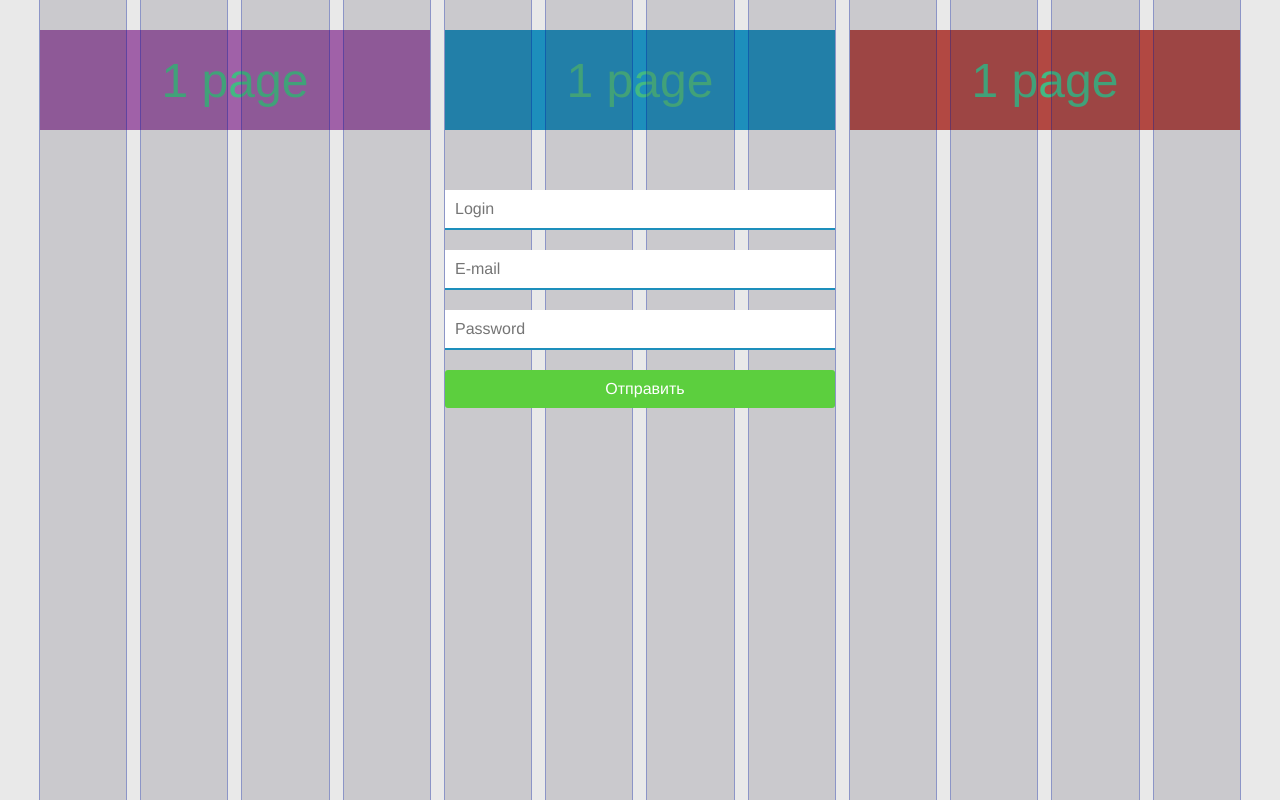
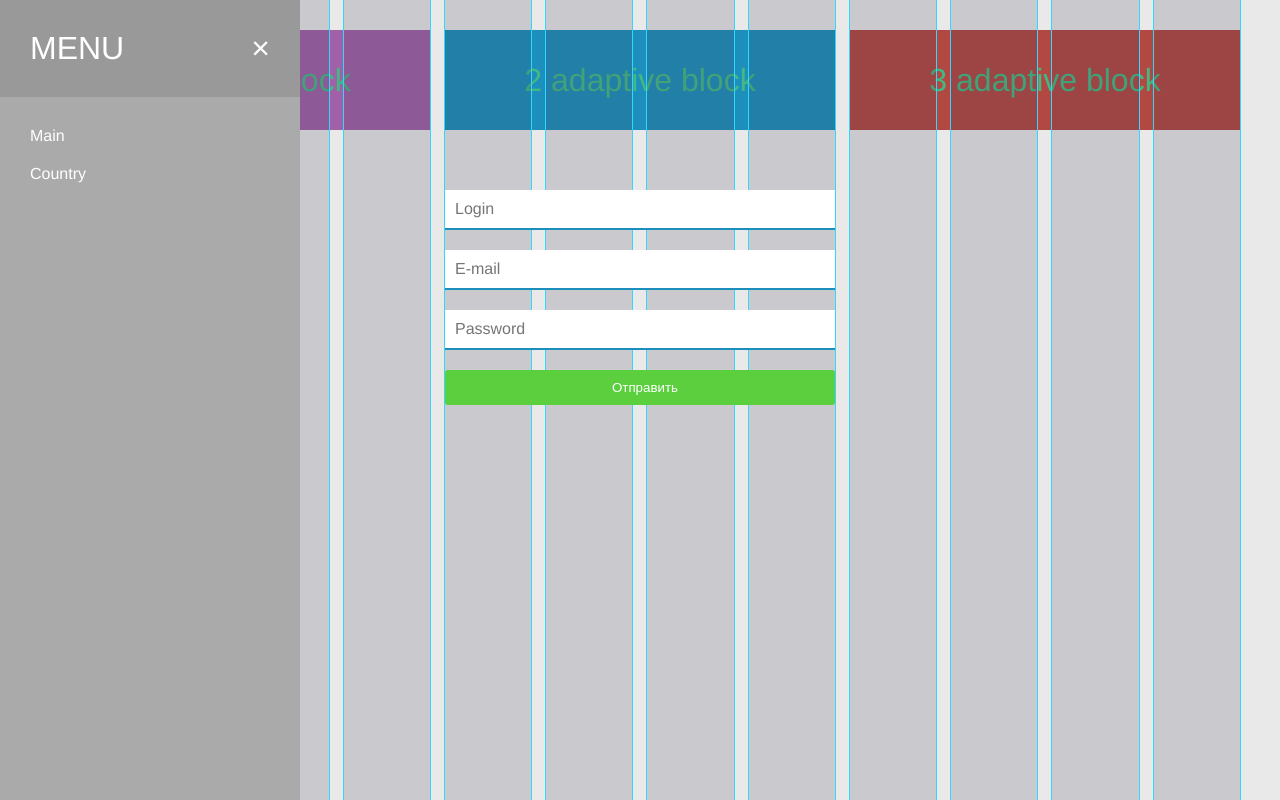
Before and after one commit to belocer/vuecli-pug-less-smartgrid, a Vue app: page / in a window 1280 px wide. Built offline with nearby package versions, Linux system fonts and the light colour scheme.

Commit message:
Pug Less SmartGrid Axios

```diff
--- a/package.json
+++ b/package.json
@@ -10,8 +10,11 @@
     "build": "node build/build.js"
   },
   "dependencies": {
+    "axios": "^0.21.0",
     "vue": "^2.5.2",
-    "vue-router": "^3.0.1"
+    "vue-axios": "^3.2.0",
+    "vue-router": "^3.0.1",
+    "vuex": "^3.5.1"
   },
   "devDependencies": {
     "autoprefixer": "^7.1.2",
--- a/src/App.vue
+++ b/src/App.vue
@@ -1,32 +1,29 @@
-<template>
-    <div id="app">
-        <div class="debug">
-            <div>
-                <div>
-                    <div></div>
-                    <div></div>
-                    <div></div>
-                    <div></div>
-                    <div></div>
-                    <div></div>
-                    <div></div>
-                    <div></div>
-                    <div></div>
-                    <div></div>
-                    <div></div>
-                    <div></div>
-                </div>
-            </div>
-        </div>
-        <div class="wrapper">
-            <router-view/>
-        </div>
+<template lang="pug">
+    #app
+        .debug
+            div
+                div
+                    - for (let i = 0; i < 12; i++)
+                        div
+
+        .nav
+            .nav-head
+                h2.nav-head__text Menu
+                span.nav-head__icon &times;
+
+            ul.nav-list
+                li.nav-list__item
+                    router-link(tag="a" exact :to="'/'" active-class="active").nav-list__link main
+
+                li.nav-list__item
+                    router-link(tag="a" exact :to="'/country'" active-class="active").nav-list__link country
+
+        .wrapper
+            router-view
     </div>
 </template>
 
 <script>
-  // import './assets/smart-grid.less'
-
   export default {
     name: 'App'
   }
@@ -44,7 +41,7 @@
 
     .debug {
         z-index: 0;
-        .debug(rgba(60, 58, 78, 0.18), 1px solid rgba(0, 23, 147, 0.4));
+        .debug(rgba(60, 58, 78, 0.18), 1px solid rgb(48, 215, 255));
     }
 
     html, body {
@@ -55,6 +52,81 @@
     }
 
     .wrapper {
-        .wrapper()
+        .wrapper();
+        overflow: hidden;
+    }
+
+    .nav {
+        background: #aaa;
+        width: 300px;
+        height: 100vh;
+        position: fixed;
+        left: 0;
+        top: 0;
+        z-index: 100;
+
+        .nav-head {
+            background: #999;
+            padding: 30px;
+            display: flex;
+            justify-content: space-between;
+            align-items: center;
+
+            .nav-head__text {
+                font-size: 2rem;
+                color: #fff;
+                display: inline-block;
+                text-transform: uppercase;
+            }
+
+            .nav-head__icon {
+                font-size: 2rem;
+                color: #fff;
+                display: inline-block;
+                position: relative;
+                z-index: 2;
+                transition: transform .3s;
+
+                &:hover {
+                    transform: rotate(360deg);
+                    transition: transform .3s;
+                    cursor: pointer;
+                }
+            }
+        }
+    }
+
+    .nav-list {
+        padding: 30px;
+
+        .nav-list__item {
+            margin-bottom: 20px;
+            position: relative;
+            z-index: 2;
+
+            &:last-child {
+                margin-bottom: 0;
+            }
+
+        }
+    }
+
+    .nav-list__link {
+        border-bottom: 2px solid transparent;
+        transition: border-bottom .2s;
+        font-size: 1rem;
+        text-transform: capitalize;
+        color: #fff;
+        text-decoration: none;
+
+        &:hover {
+            border-bottom: 2px solid #fff;
+            transition: border-bottom .2s;
+            cursor: pointer;
+        }
+
+        .active {
+            border-bottom: 2px solid #fff;
+        }
     }
 </style>
--- a/src/components/ButtonInput.vue
+++ b/src/components/ButtonInput.vue
@@ -1,9 +1,8 @@
 <template lang="pug">
-    input(
-    type="button",
+    button(
+    :type="type",
     name="button",
-    slot="title",
-    :value="title").inp-btn
+    ).inp-btn {{ title }}
 </template>
 
 <script>
@@ -14,6 +13,10 @@
         type: String,
         default: 'Кнопка'
       },
+      type: {
+        type: String,
+        default: 'button'
+      },
     },
     data() {
       return {}
@@ -21,10 +24,10 @@
   }
 </script>
 
-<style lang="less">
+<style scoped lang="less">
     @import './../assets/smart-grid.less';
 
-    .inp-btn {
+    button.inp-btn {
         box-sizing: border-box;
         width: 100%;
         padding: 10px 0;
--- a/src/components/FormAuth.vue
+++ b/src/components/FormAuth.vue
@@ -4,6 +4,7 @@
         input(type="email" name="email" placeholder="E-mail").inp
         input(type="password" name="password" placeholder="Password").inp
         button-input(
+        type="submit"
         title="Отправить"
         )
 </template>
--- a/src/components/HelloWorld.vue
+++ b/src/components/Main.vue
@@ -1,8 +1,8 @@
 <template lang="pug">
     .wrap
-        h1.header1 1 page
-        h2.header2 1 page
-        h3.header3 1 page
+        h1.header1 1 adaptive block
+        h2.header2 2 adaptive block
+        h3.header3 3 adaptive block
         .wrap-form
             form-auth
 </template>
@@ -19,6 +19,9 @@
     },
     components: {
       FormAuth
+    },
+    mounted() {
+      console.log('%c Старший разработчик проекта: Белоцерковец Денис Викторович | Email: belocerkovecden@gmail.com', 'background: #38444c; color: #EFF1F2; padding: 30px 40px;');
     }
   }
 </script>
@@ -53,7 +56,7 @@
         margin-top: 30px;
         height: 100px;
         background: #a061a8;
-        font-size: 3rem;
+        font-size: 2rem;
         .col();
         .size(4);
         .size-lg(6);
@@ -64,7 +67,7 @@
         margin-top: 30px;
         height: 100px;
         background: #1d8fbc;
-        font-size: 3rem;
+        font-size: 2rem;
         .col();
         .size(4);
         .size-lg(6);
@@ -75,7 +78,7 @@
         margin-top: 30px;
         height: 100px;
         background: #b24842;
-        font-size: 3rem;
+        font-size: 2rem;
         .col();
         .size(4);
         .size-lg(12);
--- /dev/null
+++ b/src/components/Сountry.vue
@@ -0,0 +1,110 @@
+<template lang="pug">
+    .wrap
+        h1 Список стран
+
+        input(
+        type="text",
+        v-model="query",
+        @input="search_country($event)"
+        ).inp-query
+
+        ul(v-if="foundCountries.length").list-country
+            li(v-for="country in foundCountries").list-country__item {{ country }}
+
+</template>
+
+<script>
+  import axios from 'axios'
+
+  export default {
+    data() {
+      return {
+        AuthToken: "f03eaf67f130604830ff3da5dcb30b0123bc0225",
+        countries: null,
+        foundCountries: [],
+        query: ''
+      }
+    },
+    methods: {
+      search_country(e) {
+        if(e.target.value.length > 2) {
+          let query_str = e.target.value.toUpperCase()
+          this.foundCountries= this.countries.filter(elem => elem.toUpperCase().indexOf(query_str) > -1)
+        }
+      },
+    },
+    mounted() {
+      const options = {
+        method: 'GET',
+        url: 'https://covid-193.p.rapidapi.com/countries',
+        headers: {
+          'x-rapidapi-key': 'b15d457ba1msh398fca5dcb2c241p14bf77jsn081c1f2efd61',
+          'x-rapidapi-host': 'covid-193.p.rapidapi.com'
+        }
+      }
+      axios.request(options)
+        .then(answer => {
+          this.countries = answer.data.response
+        })
+        .catch(error => console.log(2, error))
+
+      console.log('%c Старший разработчик проекта: Белоцерковец Денис Викторович | Email: belocerkovecden@gmail.com', 'background: #38444c; color: #EFF1F2; padding: 30px 40px;');
+    }
+  }
+</script>
+
+<style scoped lang="less">
+    @import './../assets/smart-grid.less';
+
+    h1 {
+        margin-top: 50px;
+        font-size: 2rem;
+        text-align: center;
+    }
+
+    .inp-query {
+        position: relative;
+        z-index: 2;
+        margin-top: 50px;
+        text-align: center;
+        box-sizing: border-box;
+        width: 100%;
+        padding: 10px 0;
+        text-indent: 10px;
+        display: inline-block;
+        border-radius: 3px;
+        color: #2a2a2a;
+        border: none;
+        outline: none;
+
+        .col();
+        .size(6);
+        .shift-left(3);
+    }
+
+    .list-country {
+        margin-top: 50px;
+        position: relative;
+        z-index: 1;
+        .row-flex();
+
+        .list-country__item {
+            text-align: center;
+            display: inline-block;
+            border: 1px solid crimson;
+            border-radius: 3px;
+            background: rgba(159, 20, 42, 0.46);
+            padding: 5px;
+            color: #fff;
+            transition: background .2s;
+            .col();
+            .size(2);
+
+            &:hover {
+                transition: background .2s;
+                background: firebrick;
+            }
+        }
+    }
+
+</style>
--- a/src/main.js
+++ b/src/main.js
@@ -1,8 +1,11 @@
 import Vue from 'vue'
 import App from './App'
 import router from './router'
+import store from './store/index.js'
+import axios from 'axios'
+import VueAxios from 'vue-axios'
 
-
+Vue.use(VueAxios, axios)
 
 Vue.config.productionTip = false
 
@@ -10,6 +13,7 @@ Vue.config.productionTip = false
 new Vue({
   el: '#app',
   router,
+  store,
   components: { App },
   template: '<App/>'
 })
--- a/src/router/index.js
+++ b/src/router/index.js
@@ -1,6 +1,7 @@
 import Vue from 'vue'
 import Router from 'vue-router'
-import HelloWorld from '@/components/HelloWorld'
+import Main from '@/components/Main'
+import Сountry from '@/components/Сountry'
 import error404 from '@/components/404'
 
 Vue.use(Router)
@@ -10,8 +11,13 @@ export default new Router({
   routes: [
     {
       path: '/',
-      name: 'HelloWorld',
-      component: HelloWorld
+      name: 'Main',
+      component: Main
+    },
+    {
+      path: '/country',
+      name: 'Country',
+      component: Сountry
     },
     {
       path: '*',
--- /dev/null
+++ b/src/store/index.js
@@ -0,0 +1,22 @@
+import Vue from 'vue'
+import Vuex from 'vuex'
+
+Vue.use(Vuex)
+
+export default new Vuex.Store({
+  modules: {
+
+  },
+  state: {
+
+  },
+  mutations: {
+
+  },
+  getters: {
+
+  },
+  actions: {
+
+  }
+})
```
Also changed, not shown: 1 other file (tests, documents, lock files or other folders).
